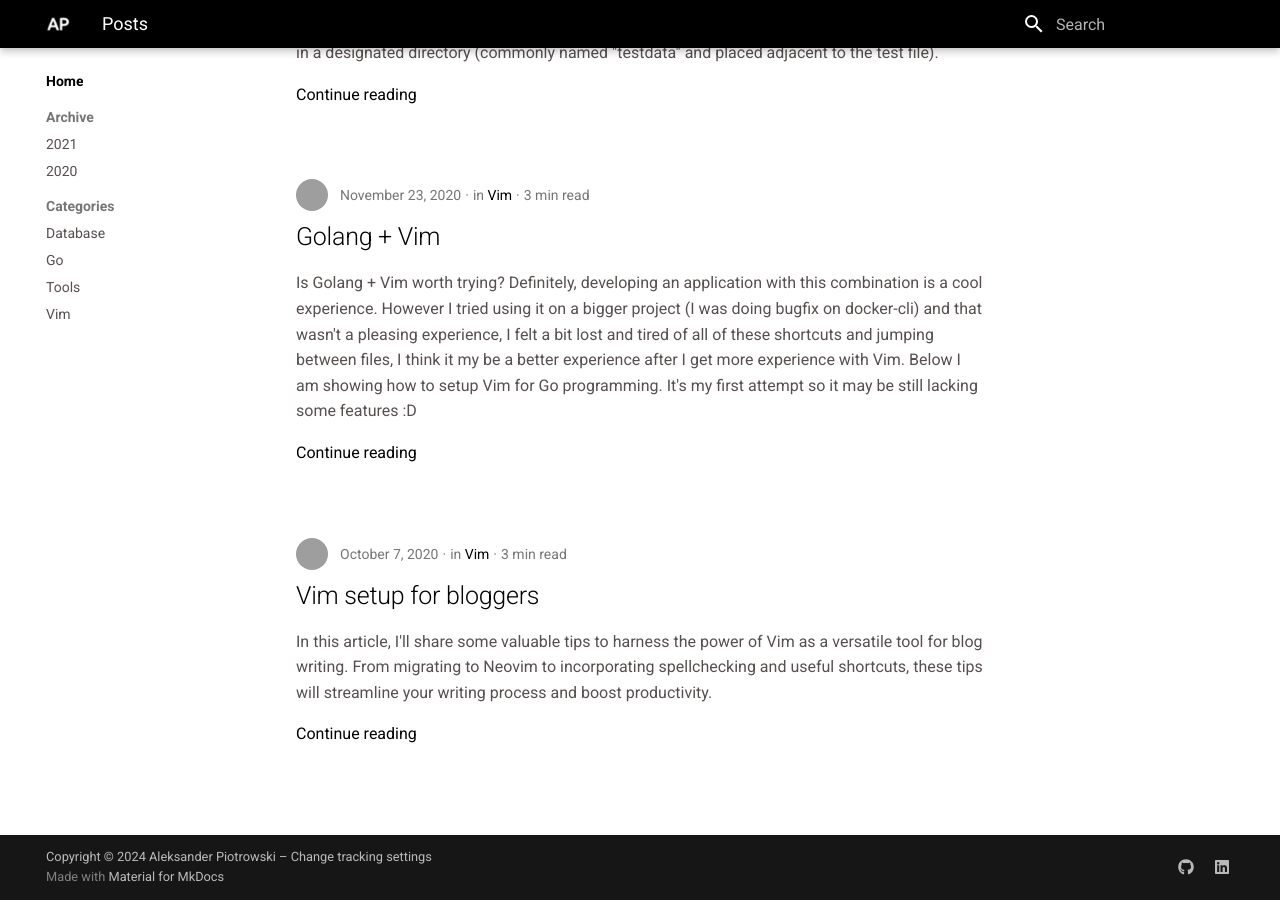
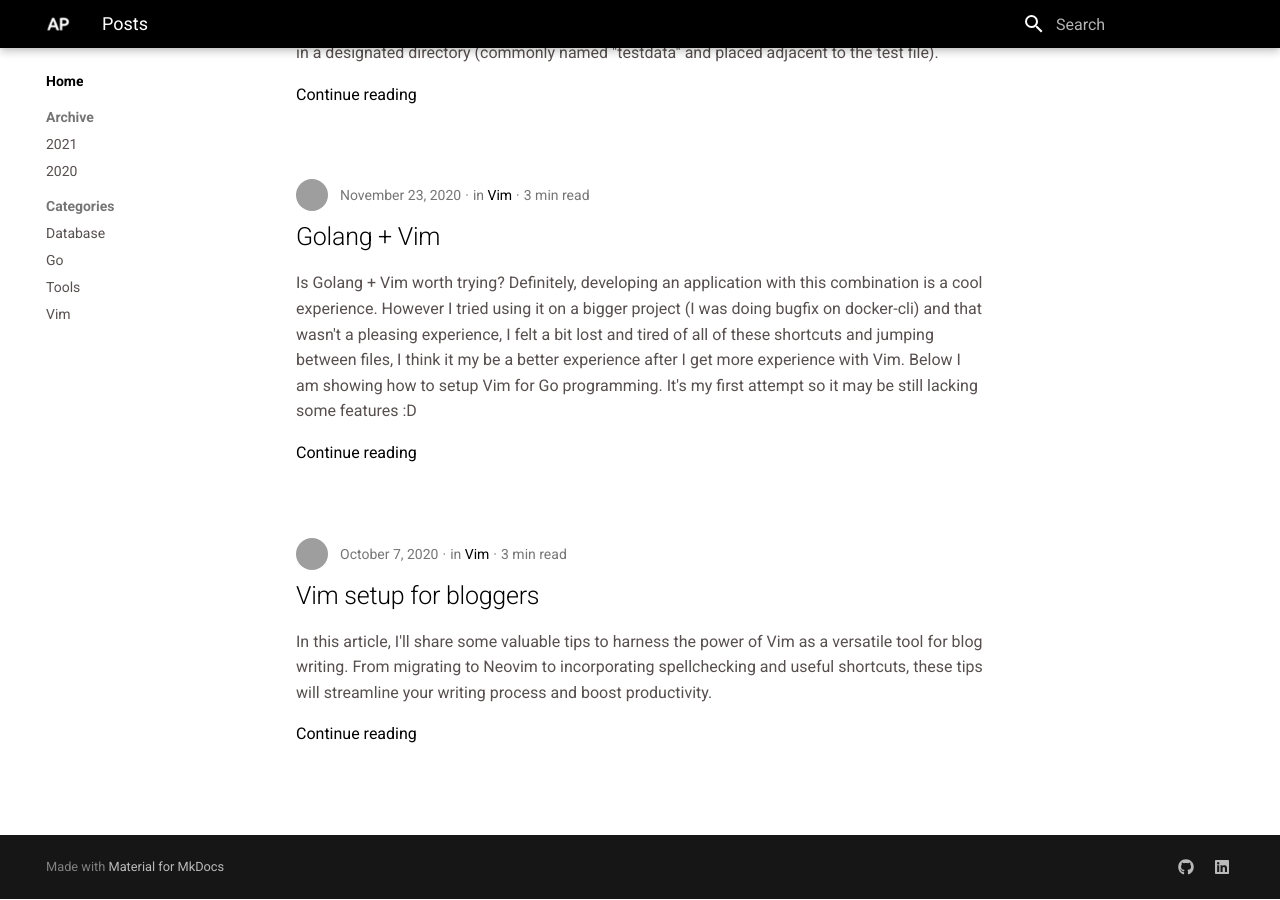
Before and after one commit to apiotrowski312/apiotrowski.xyz, an MkDocs documentation site: the page built from docs/index.md, in a window 1280 px wide and 900 px high, scrolled down 1527 px. Built offline with MkDocs 1.6.1 and Material for MkDocs 9.7.7, drawn with Linux system fonts in a browser that asks for light colours; some of the changed lines change nothing that is shown; grey boxes are pictures that could not be loaded.

Commit message:
Remove consent

```diff
--- a/mkdocs.yml
+++ b/mkdocs.yml
@@ -31,25 +31,6 @@
   analytics:
     provider: custom
     property: https://apiotrowski312.goatcounter.com/count
-  consent:
-    title: Tracking consent
-    description: >-
-      I use GoatCounter.com to count unique visitors. Following information might be stored:
-      URL of the visited page.
-      Referer header.
-      Browser and system information (derived from User-Agent header or HTTP client hints; the original headers are not stored).
-      Screen size. Country and region name derived from the IP address.
-      The browser language derived from the Accept-Language header.
-    analytics:
-      name: GoatCounter.com
-      checked: true
-    actions:
-      - accept
-      - reject
-
-copyright: >
-  Copyright &copy; 2024 Aleksander Piotrowski –
-  <a href="#__consent">Change tracking settings</a>
 
 nav:
   - Home:
```
